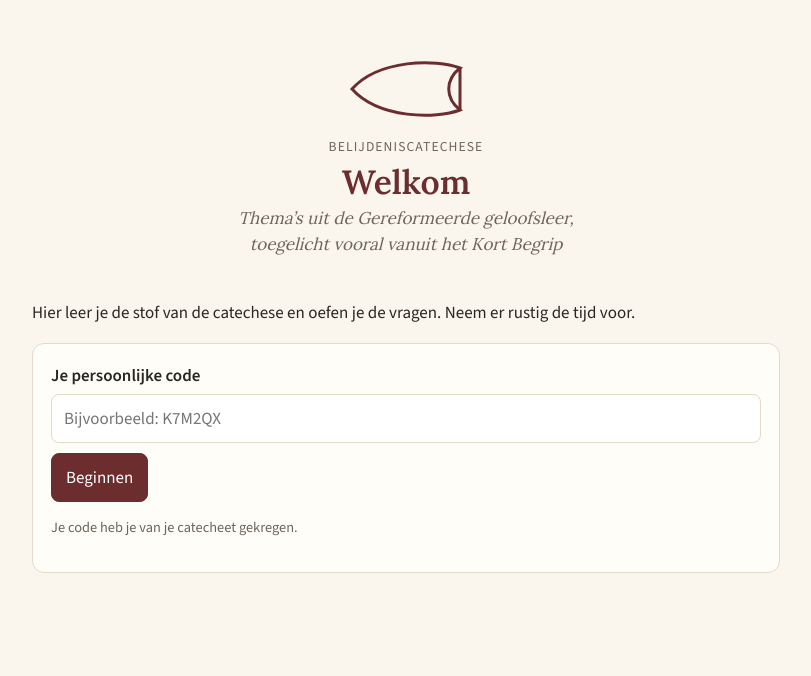
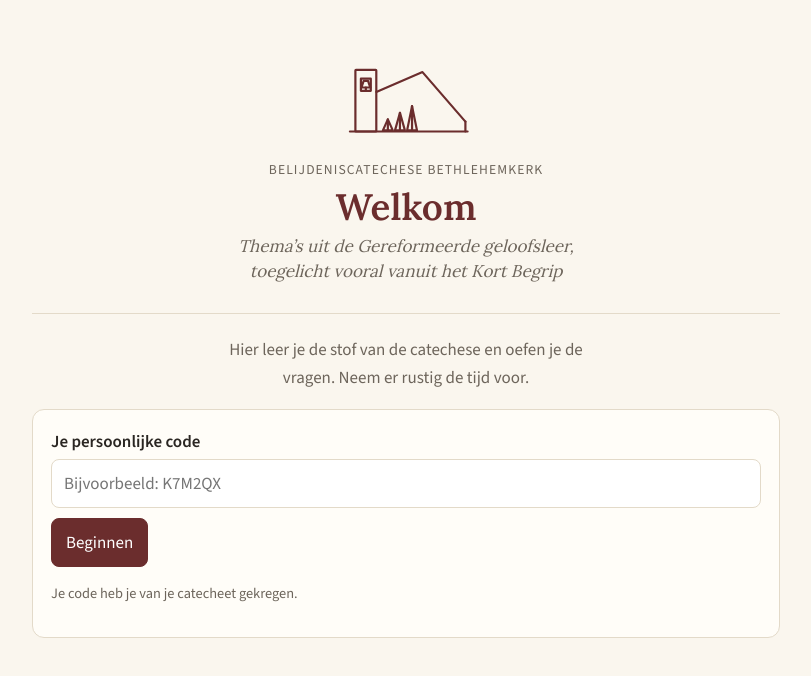
Before and after one commit to Leespreken/belijdenis, a Next.js app: page / in a window 1280 px wide. Shown: the top 676 px of the page, without its empty margins (234-1045 px from the left). Built offline with nearby package versions, Linux system fonts and the light colour scheme; no server answers.

Commit message:
Vervang Ichthus-logo door lijnlogo van de Bethlehemkerk en noem de kerk in de titels

```diff
--- a/app/beheer/page.tsx
+++ b/app/beheer/page.tsx
@@ -10,7 +10,7 @@ export const dynamic = "force-dynamic";
 const dagTxt = (d: string) => new Date(d + "T12:00:00Z").toLocaleDateString("nl-NL", { day: "numeric", month: "short" });
 
 export default async function Beheer() {
-  if (!isBeheerder()) return <div className="wrap"><header className="top"><div><div className="kicker">Belijdeniscatechese</div><h1>Beheer</h1></div></header><BeheerLogin /></div>;
+  if (!isBeheerder()) return <div className="wrap"><header className="top"><div><div className="kicker">Belijdeniscatechese Bethlehemkerk</div><h1>Beheer</h1></div></header><BeheerLogin /></div>;
 
   const [cs, act, ant, her, ext] = await Promise.all([
     db().from("catechisanten").select("id,naam,code").order("naam"),
@@ -37,7 +37,7 @@ export default async function Beheer() {
 
   return (
     <div className="wrap breed">
-      <header className="top"><div><div className="kicker">Belijdeniscatechese</div><h1>Overzicht catechisanten</h1></div>
+      <header className="top"><div><div className="kicker">Belijdeniscatechese Bethlehemkerk</div><h1>Overzicht catechisanten</h1></div>
         <form action={beheerUit}><button className="klein" type="submit">Uitloggen</button></form></header>
 
       <div className="card">
--- a/app/globals.css
+++ b/app/globals.css
@@ -59,13 +59,13 @@ input.invul.fout{background:var(--badbg);border-color:#e3bcbc}
 .fout{color:var(--bad)}
 .grid2{display:grid;grid-template-columns:1fr 1fr;gap:12px}
 @media(max-width:600px){.grid2{grid-template-columns:1fr}body{font-size:16px}.top h1{font-size:1.4rem}}
-.titelblok{text-align:center;padding:36px 0 18px}
-.titelblok .kicker{margin-top:14px}
-.titelblok h1{font-size:2.1rem;margin:.1em 0}
+.titelblok{text-align:center;padding:40px 0 22px;border-bottom:1px solid var(--line);margin-bottom:22px}
+.titelblok .kicker{margin-top:16px}
+.titelblok h1{font-size:2.3rem;margin:.1em 0}
 .titelblok .ondertitel{font-family:Lora,Georgia,serif;font-style:italic;color:var(--muted);line-height:1.5;margin:0 0 .4em}
-.ichthus{width:120px;height:auto;margin:0 auto;display:block}
-.ichthus path{fill:none;stroke:var(--accent);stroke-width:5}
-.ichthus line{stroke:var(--accent);stroke-width:5}
+.kerklogo{width:132px;height:auto;margin:0 auto;display:block}
+.kerklogo *{fill:none;stroke:var(--accent);stroke-width:4;stroke-linecap:round;stroke-linejoin:round}
+.intro{text-align:center;max-width:46ch;margin:0 auto 18px;color:var(--muted)}
 .lesgrid{display:grid;gap:10px;margin:14px 0}
 .leskaart{display:flex;align-items:center;gap:14px;background:var(--card);border:1px solid var(--line);border-radius:12px;padding:14px 16px;text-decoration:none;color:var(--ink)}
 .leskaart:hover{border-color:var(--accent-2)}
--- a/app/layout.tsx
+++ b/app/layout.tsx
@@ -2,7 +2,7 @@ import "./globals.css";
 import type { Metadata } from "next";
 
 export const metadata: Metadata = {
-  title: "Belijdeniscatechese",
+  title: "Belijdeniscatechese Bethlehemkerk",
   description: "Leer- en oefenomgeving bij de belijdeniscatechese",
   robots: { index: false, follow: false },
 };
--- a/app/les/[n]/page.tsx
+++ b/app/les/[n]/page.tsx
@@ -27,7 +27,7 @@ export default async function LesPagina({ params }: { params: { n: string } }) {
     <div className="wrap">
       <header className="top">
         <div>
-          <div className="kicker">Belijdeniscatechese · {les.optioneel ? "Optionele les" : `Les ${les.nr}`}</div>
+          <div className="kicker">Belijdeniscatechese Bethlehemkerk · {les.optioneel ? "Optionele les" : `Les ${les.nr}`}</div>
           <h1>{les.titel}</h1>
           <div className="bijbel">Bijbel: {les.bijbel}</div>
           {les.overig && les.overig.length > 0 && <div className="overig">{les.overig.join(" · ")}</div>}
--- a/app/lessen/page.tsx
+++ b/app/lessen/page.tsx
@@ -23,7 +23,7 @@ export default async function Lessen() {
   return (
     <div className="wrap">
       <header className="top">
-        <div><div className="kicker">Belijdeniscatechese</div><h1>Welkom, {c.naam}</h1></div>
+        <div><div className="kicker">Belijdeniscatechese Bethlehemkerk</div><h1>Welkom, {c.naam}</h1></div>
         <form action={uitloggen}><button className="klein" type="submit">Uitloggen</button></form>
       </header>
 
--- a/app/onthouden/page.tsx
+++ b/app/onthouden/page.tsx
@@ -20,7 +20,7 @@ export default async function Onthouden({ searchParams }: { searchParams: { alle
   const eerste = kaarten[0]?.les ?? 3;
   return (
     <div className="wrap">
-      <header className="top"><div><div className="kicker">Belijdeniscatechese</div><h1>Onthouden</h1><div className="bijbel">Een paar minuten per dag houdt het vast.</div></div>
+      <header className="top"><div><div className="kicker">Belijdeniscatechese Bethlehemkerk</div><h1>Onthouden</h1><div className="bijbel">Een paar minuten per dag houdt het vast.</div></div>
         <Link className="knop klein" href={`/les/${eerste}`}>← Terug</Link></header>
       <Herhaal kaarten={kaarten} leesLes={eerste} />
       {!searchParams.alles && <p className="note"><Link href="/onthouden?alles=1">Toch alles oefenen wat ik al gedaan heb</Link></p>}
--- a/app/page.tsx
+++ b/app/page.tsx
@@ -8,15 +8,26 @@ export default async function Home() {
   return (
     <div className="wrap">
       <div className="titelblok">
-        <svg className="ichthus" viewBox="0 0 200 110" aria-hidden focusable="false">
-          <path d="M10 55 C 55 5, 150 5, 190 20 C 165 40, 165 70, 190 90 C 150 105, 55 105, 10 55 Z" />
-          <line x1="190" y1="20" x2="190" y2="90" />
+        <svg className="kerklogo" viewBox="0 0 240 150" aria-hidden focusable="false">
+          <rect x="28" y="18" width="38" height="112" rx="1" />
+          <rect x="38" y="34" width="18" height="22" />
+          <path d="M43 38 L51 38 L55 50 L39 50 Z" />
+          <line x1="47" y1="50" x2="47" y2="54" />
+          <path d="M66 58 L150 22 L228 112" />
+          <line x1="228" y1="112" x2="228" y2="130" />
+          <path d="M78 128 L87 108 L96 128 Z" />
+          <line x1="87" y1="108" x2="87" y2="128" />
+          <path d="M100 128 L109 96 L118 128 Z" />
+          <line x1="109" y1="96" x2="109" y2="128" />
+          <path d="M122 128 L131 84 L140 128 Z" />
+          <line x1="131" y1="84" x2="131" y2="128" />
+          <line x1="18" y1="130" x2="232" y2="130" />
         </svg>
-        <div className="kicker">Belijdeniscatechese</div>
+        <div className="kicker">Belijdeniscatechese Bethlehemkerk</div>
         <h1>Welkom</h1>
         <p className="ondertitel">Thema&rsquo;s uit de Gereformeerde geloofsleer,<br/>toegelicht vooral vanuit het Kort Begrip</p>
       </div>
-      <p>Hier leer je de stof van de catechese en oefen je de vragen. Neem er rustig de tijd voor.</p>
+      <p className="intro">Hier leer je de stof van de catechese en oefen je de vragen. Neem er rustig de tijd voor.</p>
       <InlogForm />
     </div>
   );
```
